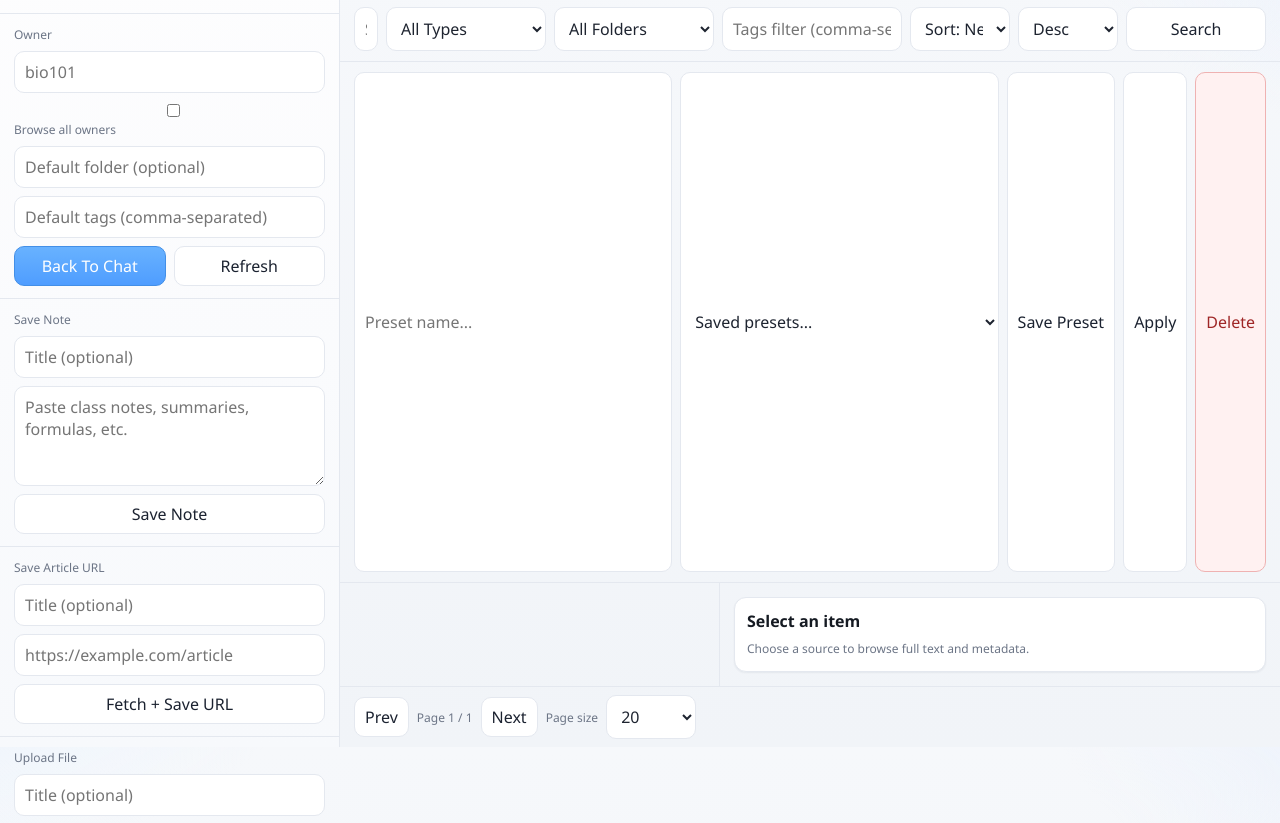
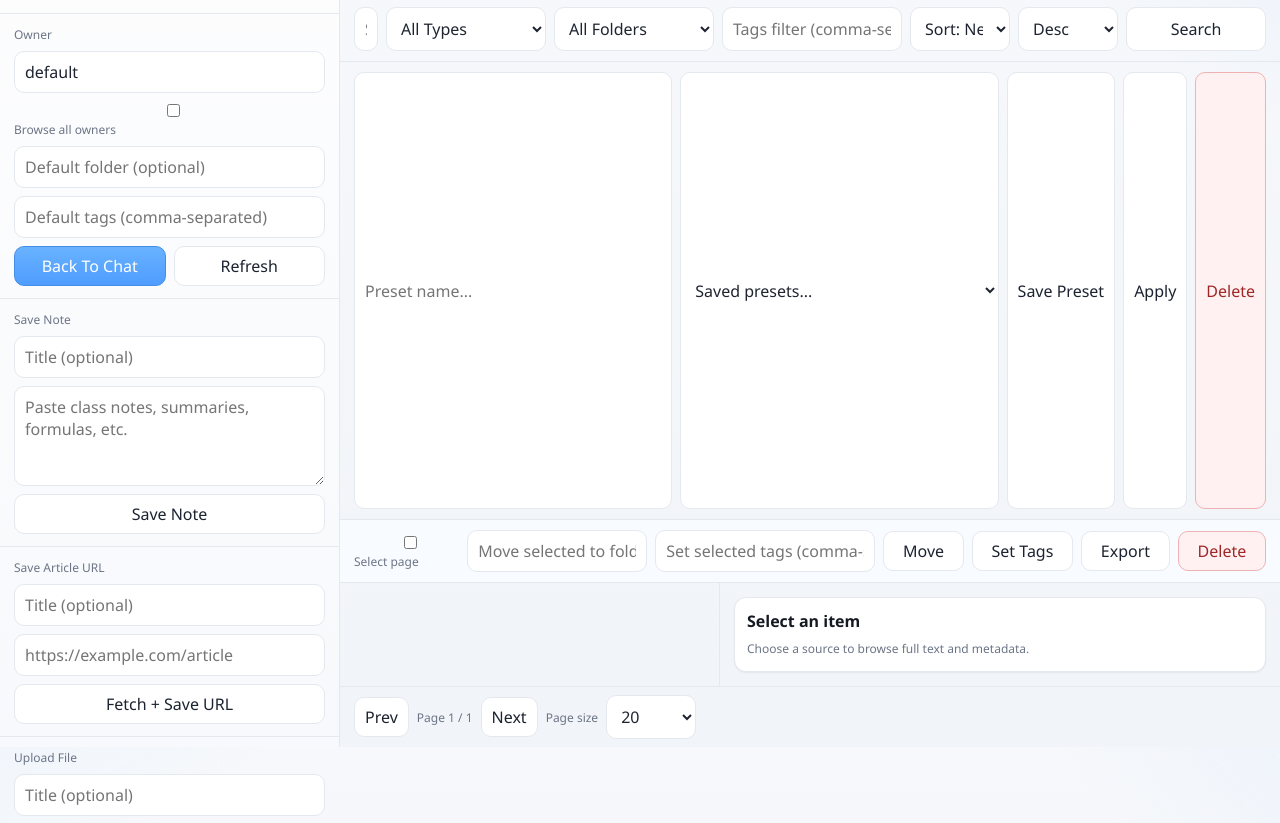
Before and after one commit to OpenSift/OpenSift, a Python web app: template backend/templates/library.html in a window 1280 px wide. Shown: the part 53-876 px from the top of the page. Run offline with Jinja, Linux system fonts and the light colour scheme; the template is opened without the code that fills it, so the values that code supplies are empty.

Commit message:
fix(library): restore missing batch controls and selection state wiring

```diff
--- a/backend/templates/library.html
+++ b/backend/templates/library.html
@@ -64,6 +64,15 @@
         display: grid;
         grid-template-columns: 1fr 160px 160px 180px 100px 100px 140px;
         gap: 8px;
+      }
+      .batchbar {
+        border-bottom: 1px solid var(--line);
+        padding: 10px 14px;
+        display: grid;
+        grid-template-columns: auto 180px 220px auto auto auto auto;
+        gap: 8px;
+        align-items: center;
+        background: #f8fbff;
       }
       .presets {
         border-bottom: 1px solid var(--line);
@@ -282,6 +291,15 @@
           <button id="applyPresetBtn" type="button">Apply</button>
           <button id="deletePresetBtn" type="button" class="danger">Delete</button>
         </div>
+        <div class="batchbar">
+          <label class="hint"><input id="selectAllPage" type="checkbox" /> Select page</label>
+          <input id="batchMoveFolder" placeholder="Move selected to folder..." />
+          <input id="batchTagValue" placeholder="Set selected tags (comma-separated)" />
+          <button id="batchMoveBtn" type="button">Move</button>
+          <button id="batchTagBtn" type="button">Set Tags</button>
+          <button id="batchExportBtn" type="button">Export</button>
+          <button id="batchDeleteBtn" type="button" class="danger">Delete</button>
+        </div>
         <div class="content">
           <section id="listPane" class="list-pane"></section>
           <section class="details">
@@ -342,6 +360,13 @@
       const savePresetBtn = document.getElementById("savePresetBtn");
       const applyPresetBtn = document.getElementById("applyPresetBtn");
       const deletePresetBtn = document.getElementById("deletePresetBtn");
+      const selectAllPageEl = document.getElementById("selectAllPage");
+      const batchMoveFolderEl = document.getElementById("batchMoveFolder");
+      const batchTagValueEl = document.getElementById("batchTagValue");
+      const batchMoveBtn = document.getElementById("batchMoveBtn");
+      const batchTagBtn = document.getElementById("batchTagBtn");
+      const batchExportBtn = document.getElementById("batchExportBtn");
+      const batchDeleteBtn = document.getElementById("batchDeleteBtn");
 
       let selectedItemId = "";
       let currentPage = 1;
@@ -349,6 +374,7 @@
       let libraryItemCache = {};
       let presetMap = {};
       let pendingFolderFilter = "";
+      let selectedItemIds = new Set();
 
       function csrfFetch(url, options = {}) {
         const headers = new Headers(options.headers || {});
@@ -396,6 +422,25 @@
 
       function setOut(text) {
         actionOutEl.textContent = text || "";
+      }
+
+      function selectedItems() {
+        const out = [];
+        for (const id of selectedItemIds) {
+          const item = libraryItemCache[id];
+          if (item) out.push(item);
+        }
+        return out;
+      }
+
+      function updateSelectionUI() {
+        const count = selectedItems().length;
+        if (count > 0) {
+          setOut(`${count} selected item(s).`);
+        }
+        const pageIds = Object.keys(libraryItemCache);
+        const allOnPageSelected = pageIds.length > 0 && pageIds.every((id) => selectedItemIds.has(id));
+        if (selectAllPageEl) selectAllPageEl.checked = allOnPageSelected;
       }
 
       function presetStorageKey() {
```
